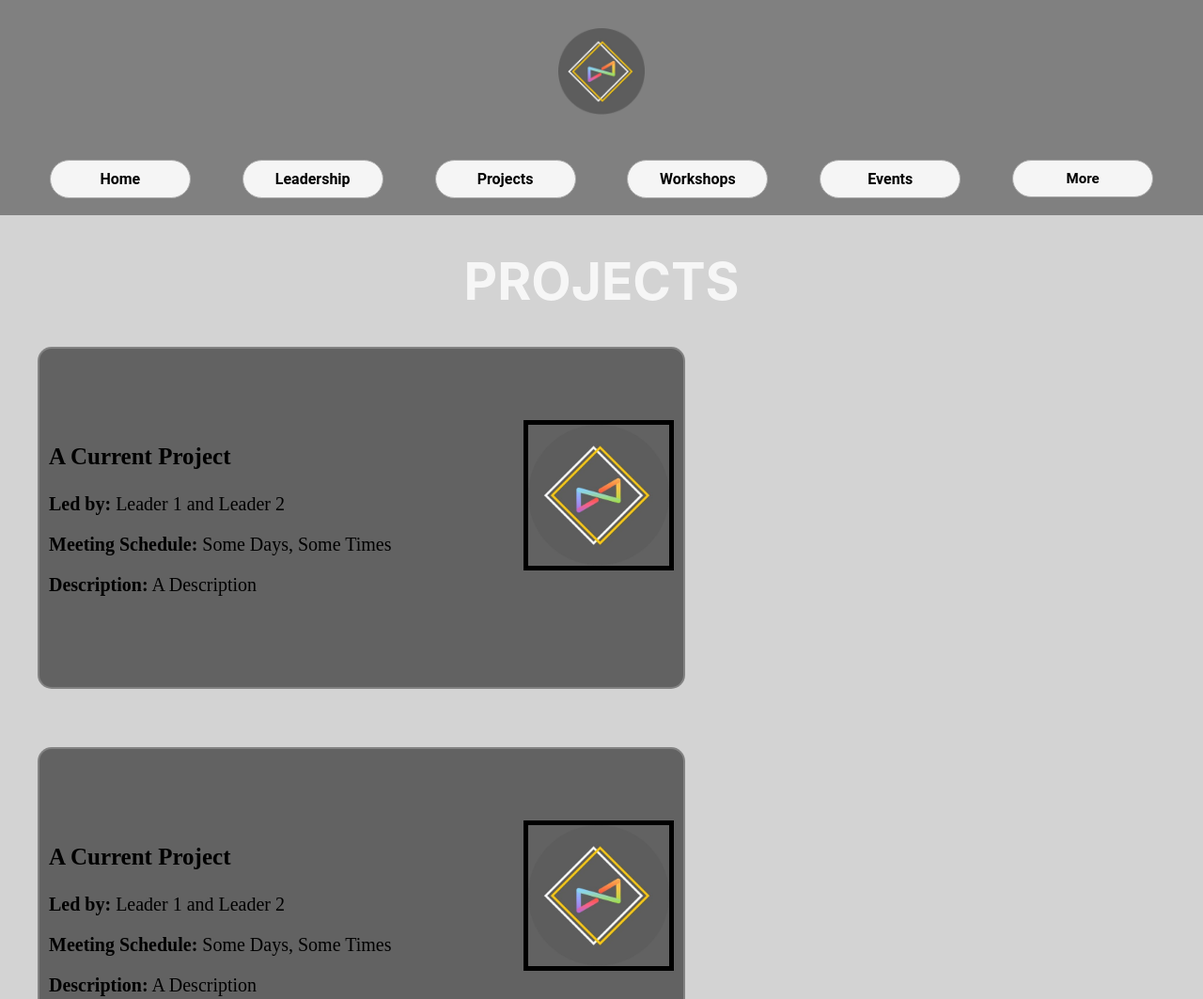
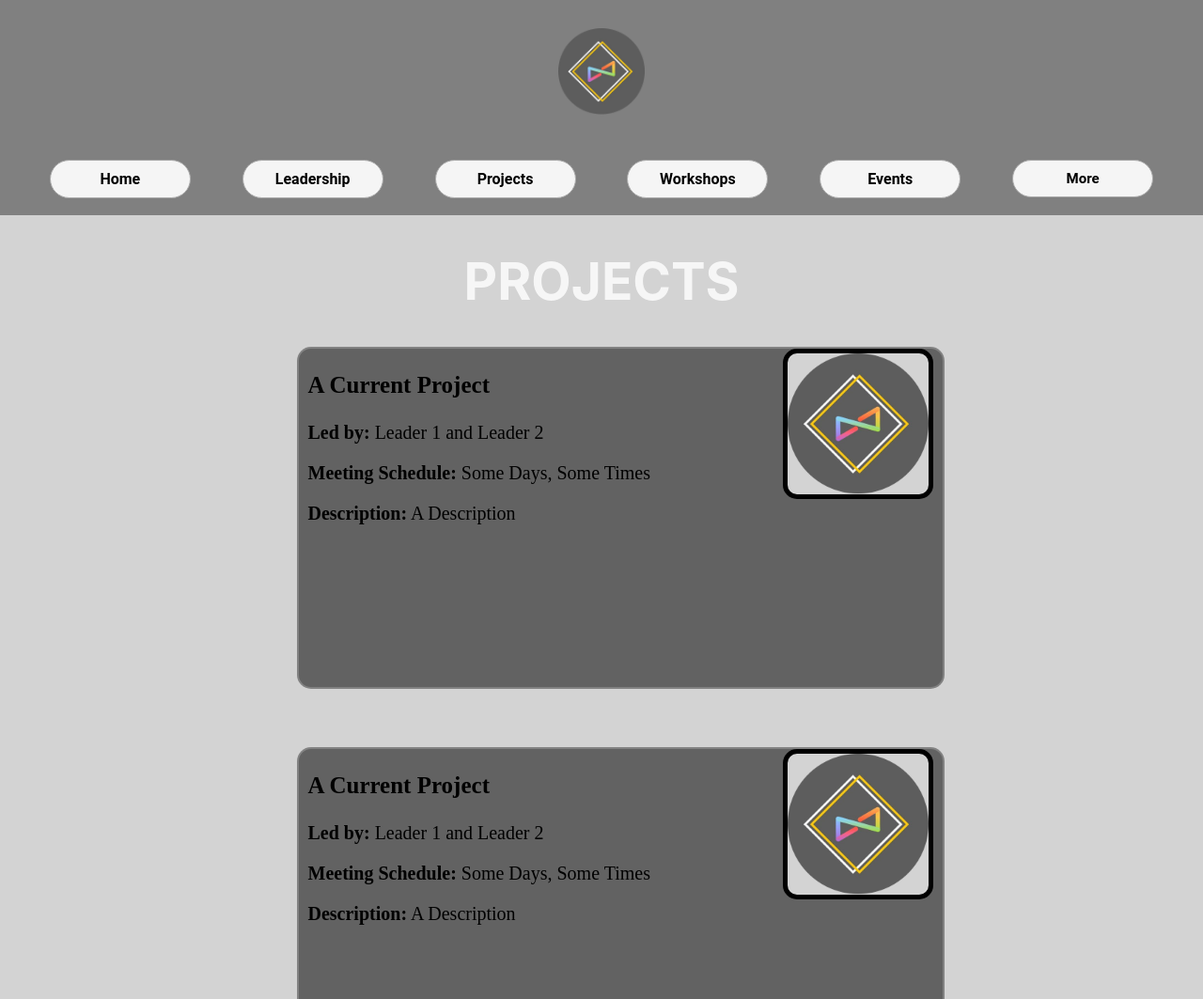
Before and after one commit to acm-dev-website/frontend, a plain HTML site: page projects.html in a window 1280 px wide. Shown: the top 1063 px of the page at 94% size. Drawn offline with Linux system fonts and the light colour scheme.

Commit message:
Update projects.css

```diff
--- a/projects.css
+++ b/projects.css
@@ -1,7 +1,3 @@
-.projects {
-  align-content: center;
-}
-
 .mainHeader {
   color: rgba(255, 255, 255, 0.80);
   text-align: center;
@@ -14,9 +10,9 @@
 }
 
 .projectListElement {
+  margin: auto;
   margin-bottom: 5%;
   list-style-type: none; /* Gets rid of the bullet point that is normally present in a list element */
-  align-content: center;
 
   width: 685px;
   height: 360px;
@@ -29,12 +25,16 @@
 
 .projectImg {
   border: 5px solid #000000;
+  border-radius: 15px;
   height: 150px;
   display: block;
   width: auto;
 
   float: right; /* Positions image on the right */
-  margin-right: 10px; /* Creates whitespace between image and workshop details */
+  margin: auto;
+  margin-right: 10px;
+
+  background: url(<path-to-image>), lightgray 0px -335.426px / 100% 391.622% no-repeat;
 
 }
 
```
